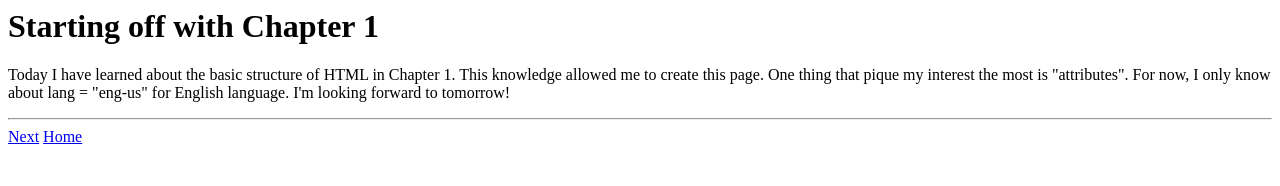
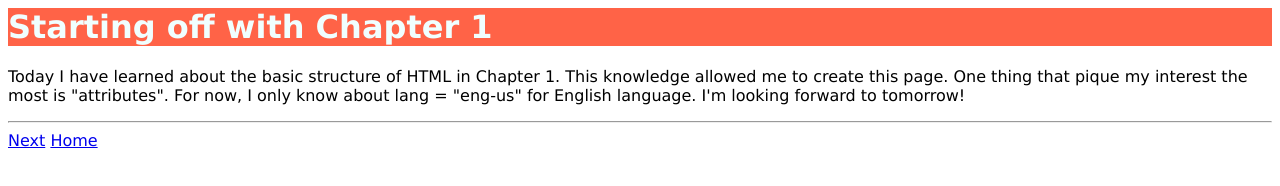
Before and after one commit to ChocoLitCode/front-dev, a plain HTML site: page test-site/page/day-one.html in a window 1280 px wide. Drawn offline with Linux system fonts and the light colour scheme.

Commit message:
Day Nine Progress: CSS

```diff
--- /dev/null
+++ b/test-site/assets/css/styles.css
@@ -0,0 +1,4 @@
+* {font-family: 'Lucida Sans', 'Lucida Sans Regular', 'Lucida Grande', 'Lucida Sans Unicode', Geneva, Verdana, sans-serif}
+
+h1 {background-color: tomato;
+    color: azure;}
--- a/test-site/page/day-one.html
+++ b/test-site/page/day-one.html
@@ -1,6 +1,8 @@
 <html lang="eng-us">
     <head>
         <title>Day One: Structure</title>
+                <link href="../assets/css/styles.css" type="text/css" rel="stylesheet"/>
+
     </head>
     <body>
         <h1>Starting off with Chapter 1</h1>
```
Also changed, not shown: test-site/index.html (+2 -0 lines), test-site/page/day-eight.html (+2 -0 lines), test-site/page/day-five.html (+2 -0 lines), test-site/page/day-four.html (+2 -0 lines), test-site/page/day-nine.html (+4 -1 lines), test-site/page/day-seven.html (+2 -0 lines), test-site/page/day-six.html (+2 -0 lines), test-site/page/day-three.html (+2 -0 lines), test-site/page/day-two.html (+2 -0 lines).
